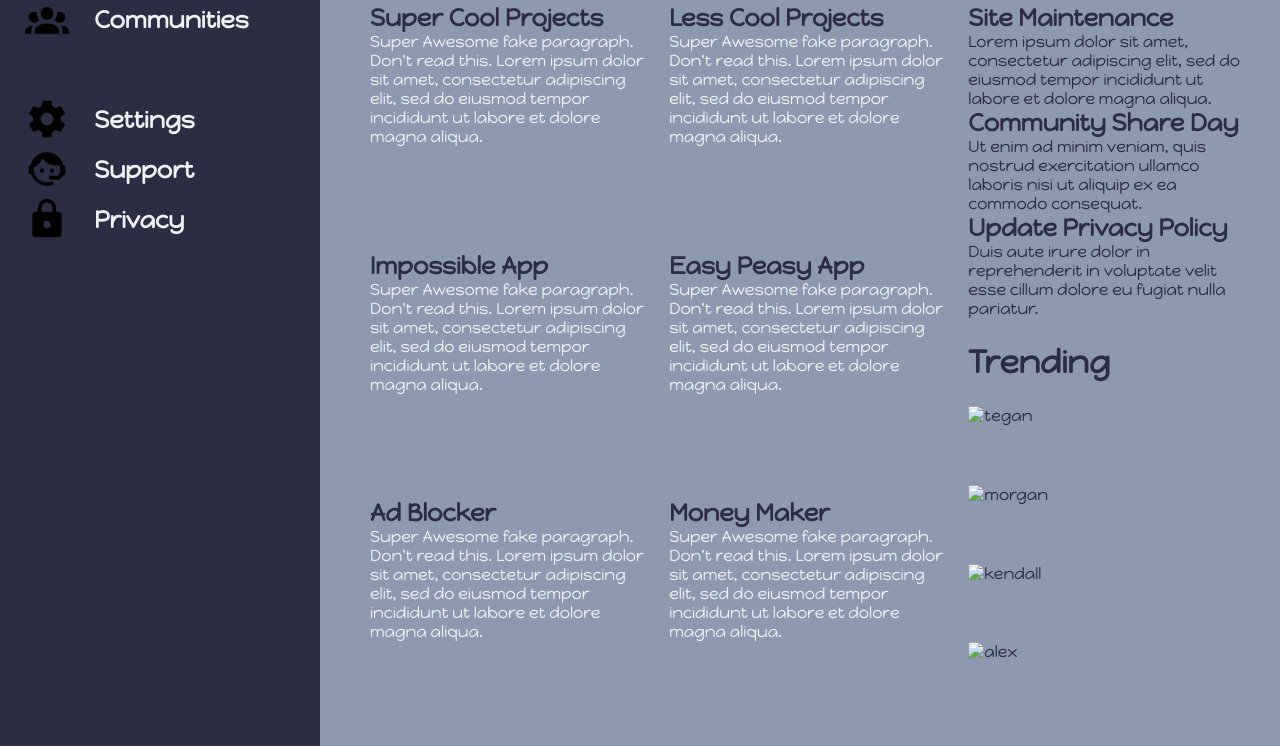
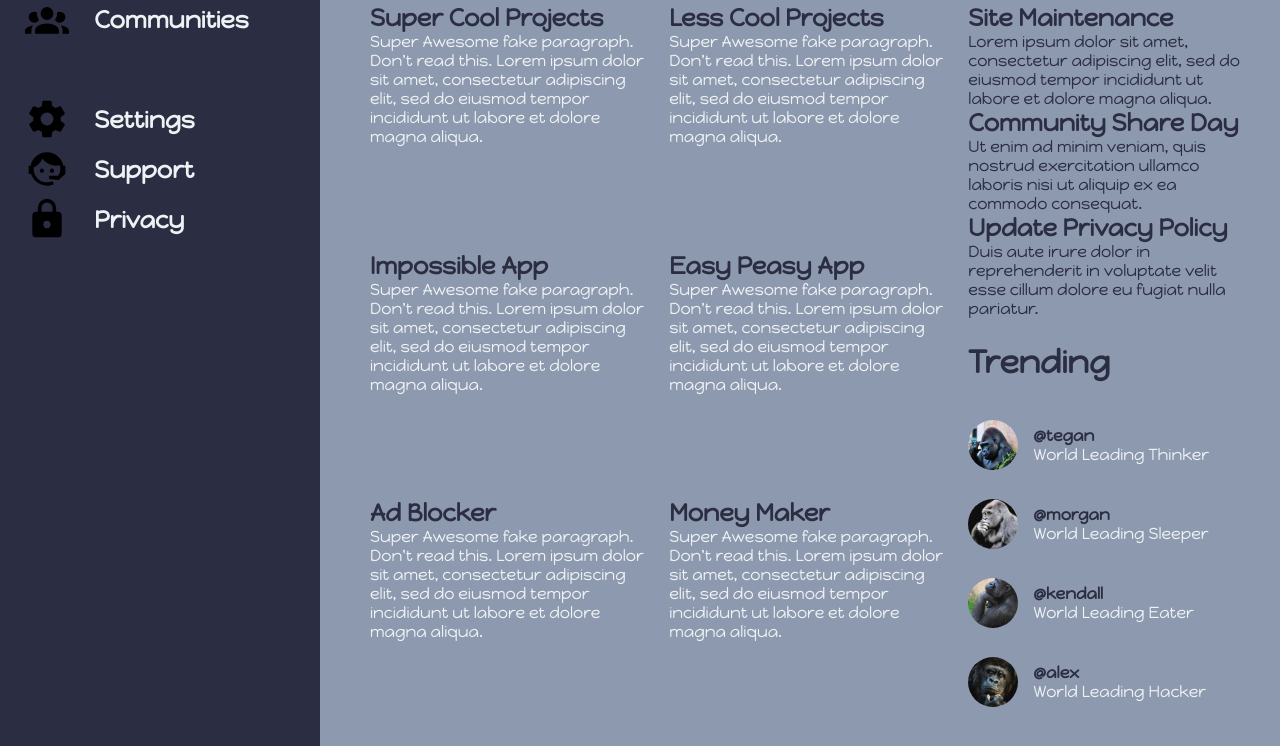
Before and after one commit to Apestein/Admin-Dashboard, a plain HTML site: page index.html in a window 1280 px wide. Shown: the part 375-1121 px from the top of the page. Drawn offline with Linux system fonts and the light colour scheme; a script that the page names is missing.

Commit message:
Finished trending section

```diff
--- a/index.html
+++ b/index.html
@@ -82,10 +82,34 @@
                 <div class="trending-wrapper">
                     <h1>Trending</h1>
                     <div class="trending">
-                        <img src="#" alt="tegan">
-                        <img src="#" alt="morgan">
-                        <img src="#" alt="kendall">
-                        <img src="#" alt="alex">
+                        <div>
+                            <img src="img/gorilla1.jpg" alt="tegan">
+                            <div>
+                                <strong>@tegan</strong>
+                                <p>World Leading Thinker</p>
+                            </div>
+                        </div>
+                        <div>
+                            <img src="img/gorilla2.jpg" alt="morgan">
+                            <div>
+                                <strong>@morgan</strong>
+                                <p>World Leading Sleeper</p>
+                            </div>
+                        </div>
+                        <div>
+                            <img src="img/gorilla3.jpg" alt="kendall">
+                            <div>
+                                <strong>@kendall</strong>
+                                <p>World Leading Eater</p>
+                            </div>
+                        </div>
+                        <div>
+                            <img src="img/gorilla4.png" alt="alex">
+                            <div>
+                                <strong>@alex</strong>
+                                <p>World Leading Hacker</p>
+                            </div>
+                        </div>
                     </div>
                 </div>
             </div>
--- a/style.css
+++ b/style.css
@@ -75,7 +75,7 @@
     display: grid;
     grid-template-rows: repeat(10, minmax(50px, 1fr));
 }
-.sidebar-nav strong, .sidebar>h1 {
+.sidebar-nav strong, .sidebar>h1{
     display: flex;
     font-size: 1.5rem;
     gap: 25px;
@@ -102,7 +102,7 @@
     grid-template: repeat(3, minmax(50px, 1fr)) / repeat(2, minmax(100px, 1fr));
     gap: 25px;
 }
-article p {
+article p, .trending p {
     color: #edf2f4;
 }
 .side-wrapper {
@@ -118,3 +118,14 @@ article p {
 .trending, .announcement, .middle-content {
     display: grid;
 }
+.trending img {
+    width: 50px;
+    height: 50px;
+    object-fit: cover;
+    border-radius: 50%;
+}
+.trending>div {
+    display: flex;
+    align-items: center;
+    gap: 15px;
+}
```
Also changed, not shown: img/gorilla1.jpg (added), img/gorilla2.jpg (added), img/gorilla3.jpg (added), img/gorilla4.png (added).
